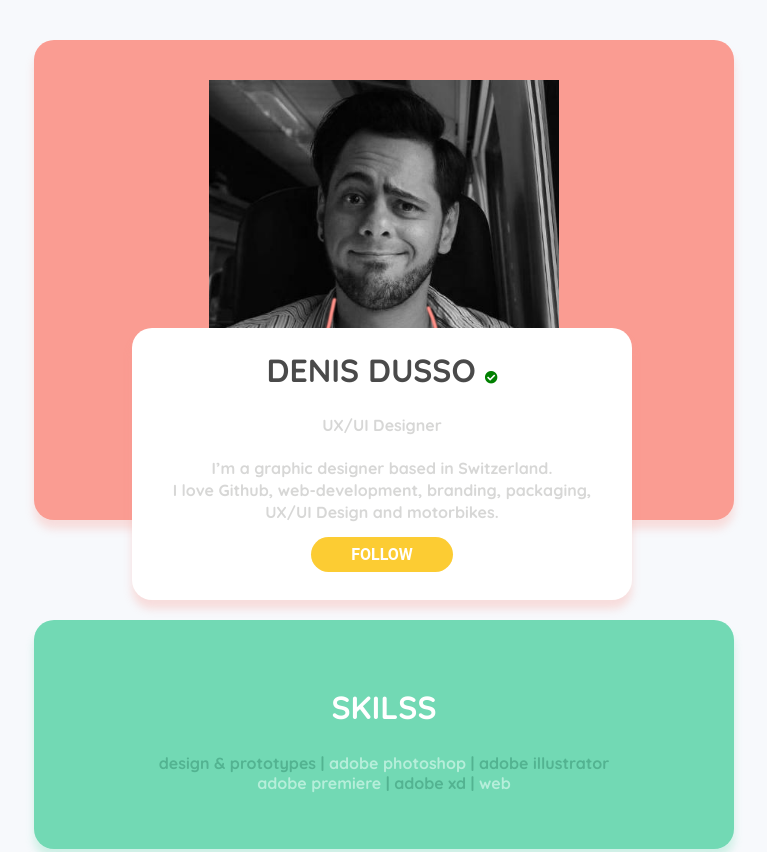
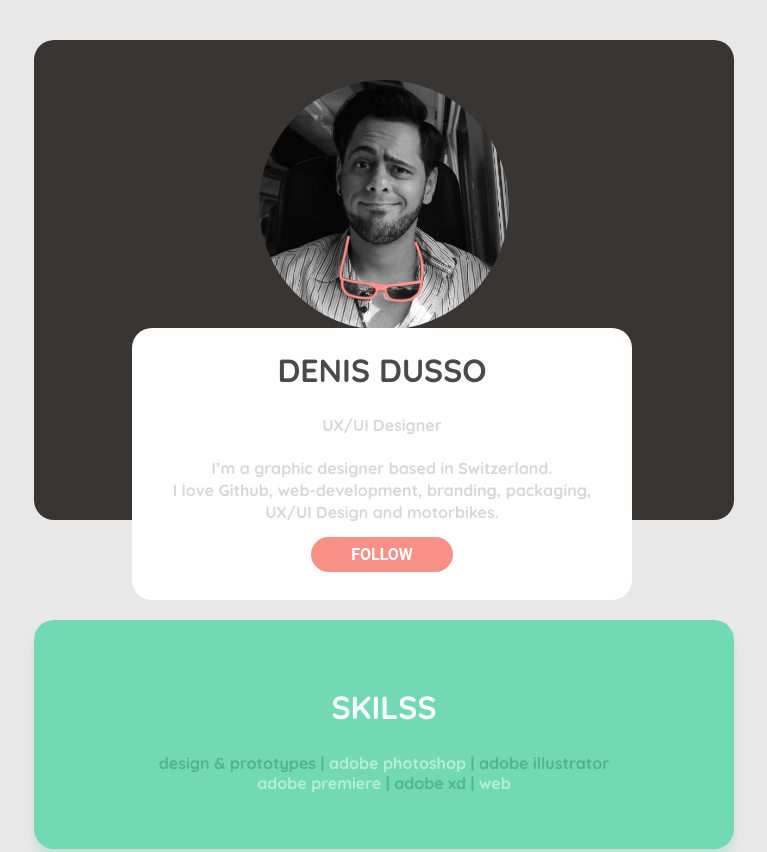
Before and after one commit to dusso/profile, a plain HTML site: page index.html in a window 1280 px wide. Shown: the top 852 px of the page, without its empty margins (256-1023 px from the left). Drawn offline with Linux system fonts and the light colour scheme.

Commit message:
profile page

```diff
--- a/index.html
+++ b/index.html
@@ -26,8 +26,6 @@
 <!--    <a href="#" class="profile-btn">Loren</a> -->
         <div class="block_white">
           <h1>DENIS DUSSO
-          <i style="color: green; font-size: 0.4em;
-          "class="fas fa-check-circle"></i></h1>
 
           <h2><spam>UX/UI Designer</spam></h2>
           <h2> I’m a graphic designer based in Switzerland.<br>
--- a/style.css
+++ b/style.css
@@ -3,7 +3,7 @@
 }
 
 body {
-  background: #F7F9FC;
+  background: #0b0b0b17;
 }
 
 h2 {
@@ -20,7 +20,6 @@ h2 {
   height: 12em;
   top: 18em;
   background-color: white;
-  box-shadow: 0px 9px 9px rgba(250, 156, 146, 0.3);
 
   padding: 40px;
   border-radius: 20px;
@@ -45,7 +44,7 @@ h2 {
 
 
 .profile-btn {
-  background-color: #fccc33;
+  background-color: #f79188;
   color: white;
   padding: 8px 40px;
   border-radius: 100px;
@@ -56,13 +55,13 @@ h2 {
 /* ###### CARD PROFILE ###### */
 
 .img-profile {
-  width: 350px;
+  width: 250px;
+  border-radius: 50%
 }
 
 .card_profile {
-  background-color: #fa9c92;
+  background-color: #393532;
   padding: 40px;
-  box-shadow: 0px 9px 9px rgba(250, 156, 146, 0.3);
   border-radius: 20px;
   margin: 20px 0px;
   text-align: center;
```
